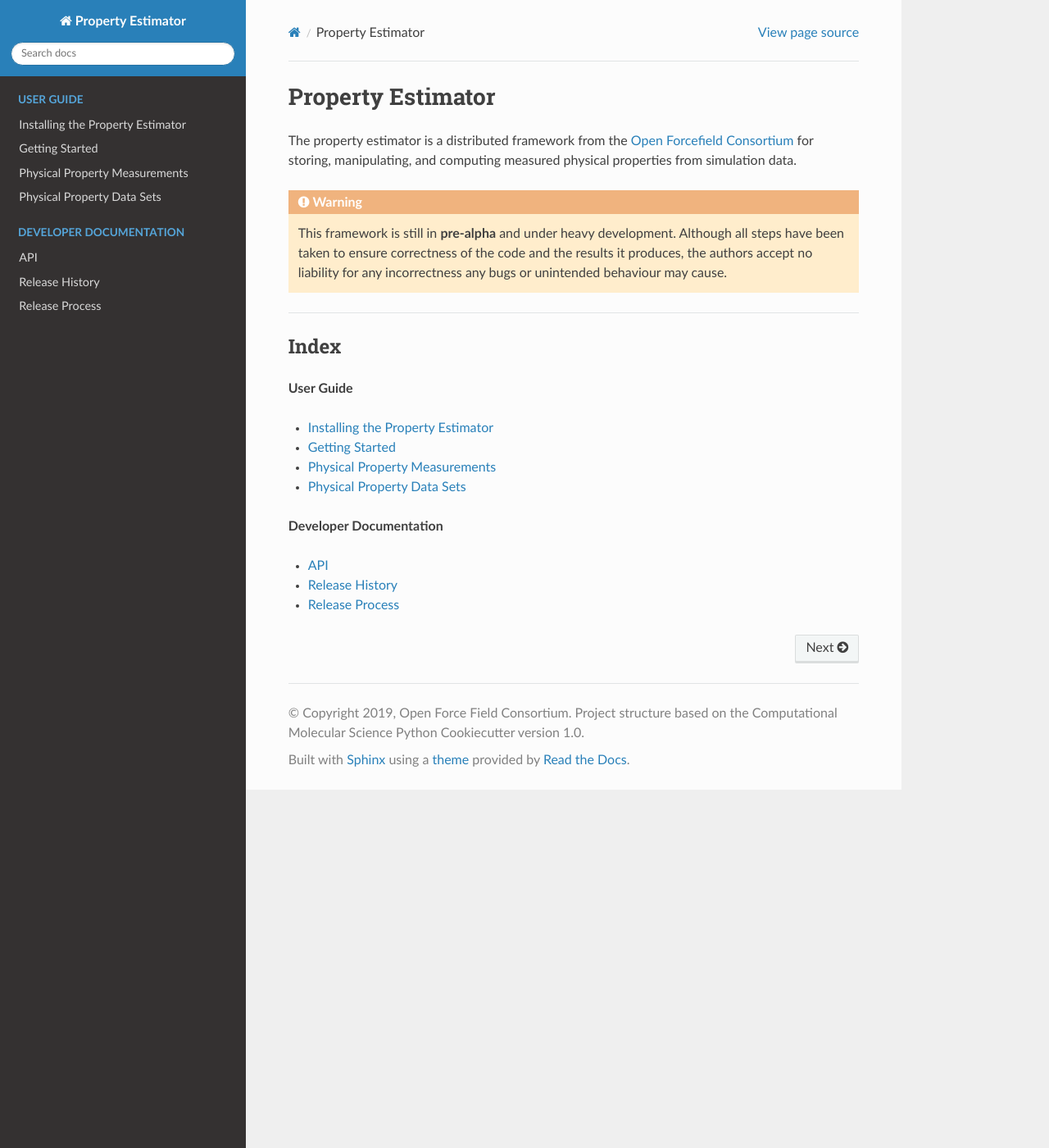
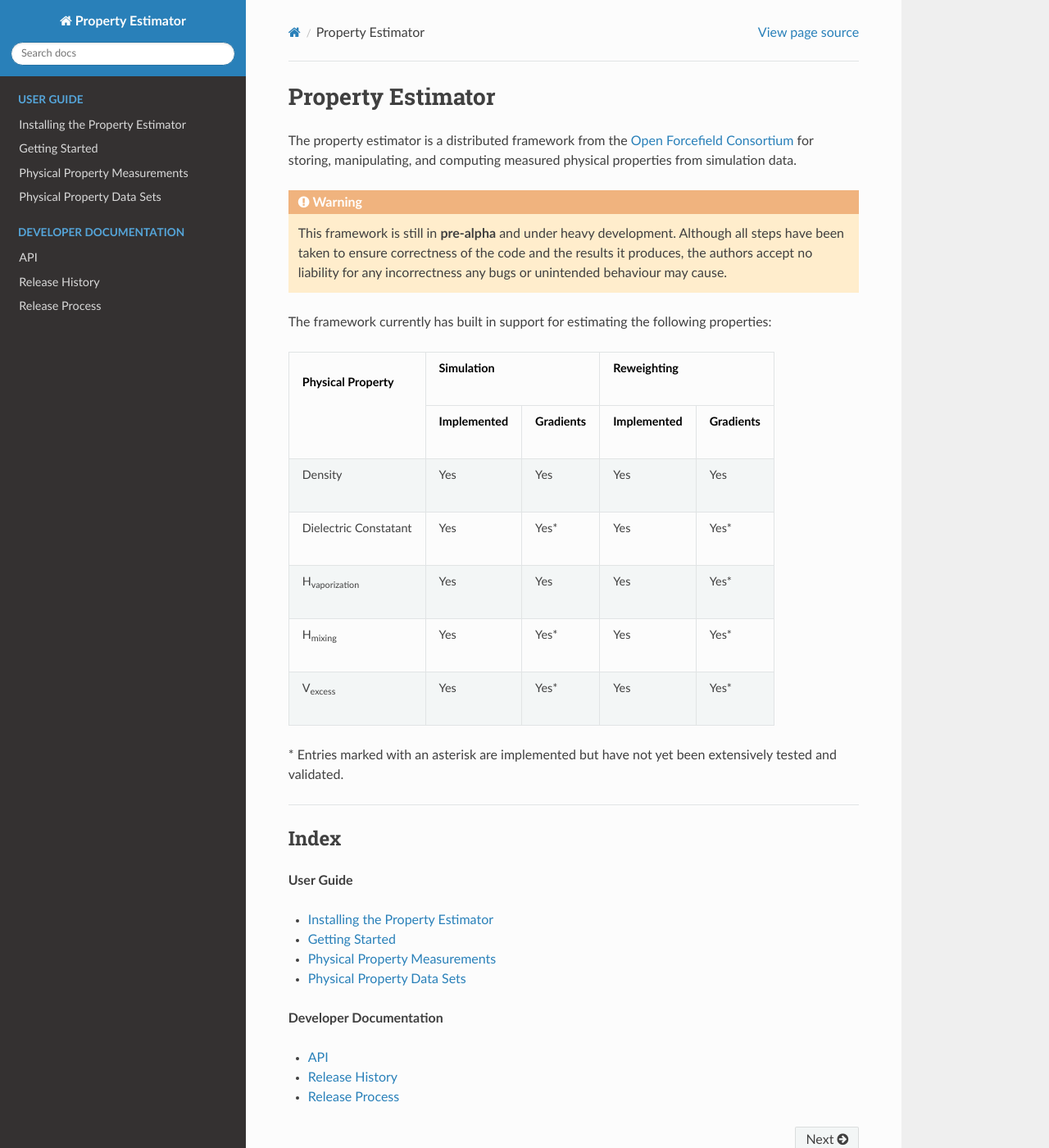
Before and after one commit to openforcefield/openff-evaluator, a Sphinx documentation site: the page built from docs/index.rst, in a window 1280 px wide and 1400 px high. Shown: the whole window at 82% size. Built offline with Sphinx 7.4.7 and the Read the Docs theme 2.0.0, drawn with Linux system fonts in a browser that asks for light colours.

Commit message:
Initial pass.

```diff
--- a/docs/index.rst
+++ b/docs/index.rst
@@ -13,6 +13,26 @@ for storing, manipulating, and computing measured physical properties from simul
 .. warning:: This framework is still in **pre-alpha** and under heavy development. Although all steps
              have been taken to ensure correctness of the code and the results it produces, the authors
              accept no liability for any incorrectness any bugs or unintended behaviour may cause.
+
+The framework currently has built in support for estimating the following properties:
+
++-------------------------+---------------------------+---------------------------+
+|| Physical Property      || Simulation               || Reweighting              |
+||                        +--------------+------------+--------------+------------+
+||                        || Implemented || Gradients || Implemented || Gradients |
++=========================+==============+============+==============+============+
+|| Density                || Yes         || Yes       || Yes         || Yes       |
++-------------------------+--------------+------------+--------------+------------+
+|| Dielectric Constatant  || Yes         || Yes*      || Yes         || Yes*      |
++-------------------------+--------------+------------+--------------+------------+
+|| H\ :sub:`vaporization` || Yes         || Yes       || Yes         || Yes*      |
++-------------------------+--------------+------------+--------------+------------+
+|| H\ :sub:`mixing`       || Yes         || Yes*      || Yes         || Yes*      |
++-------------------------+--------------+------------+--------------+------------+
+|| V\ :sub:`excess`       || Yes         || Yes*      || Yes         || Yes*      |
++-------------------------+--------------+------------+--------------+------------+
+
+\* Entries marked with an asterisk are implemented but have not yet been extensively tested and validated.
 
 ========
 
```
